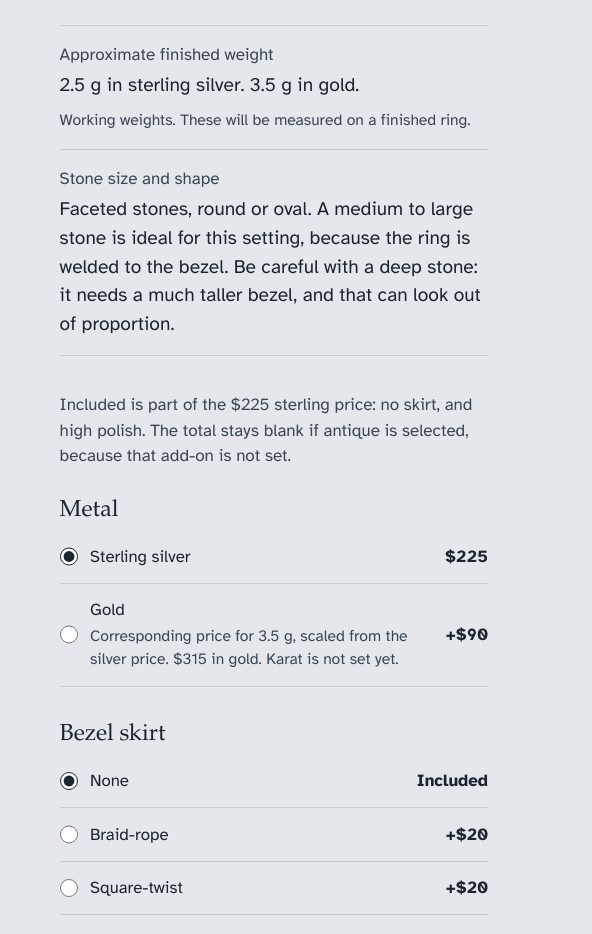
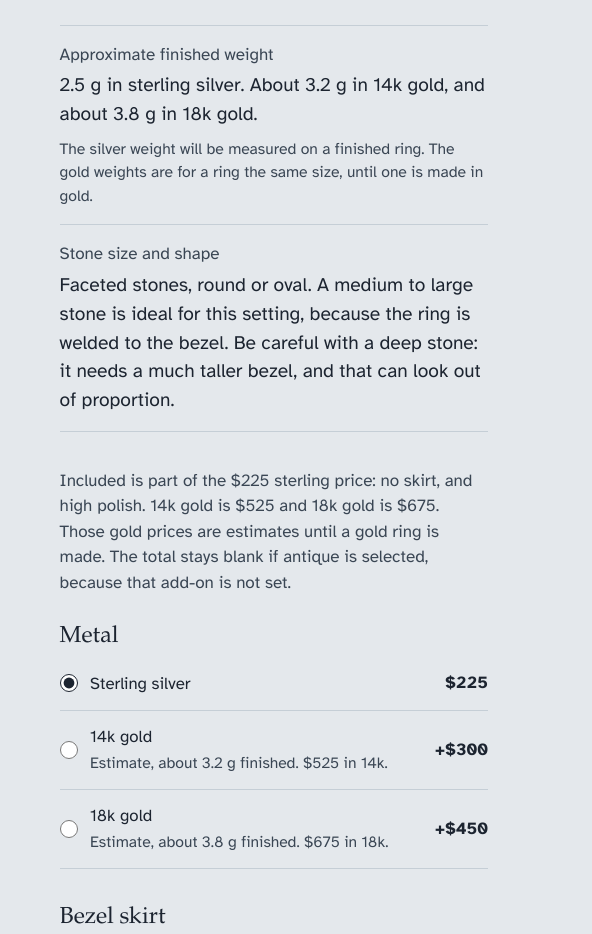
Before and after one commit to toddisaacs/JewelryByTodd, a plain HTML site: page index.html in a window 1280 px wide. Shown: the part 1092-2026 px from the top of the page, 688-1280 px from the left. Drawn offline with Linux system fonts and the light colour scheme; a web font is replaced by a local one.

Commit message:
Quote 14k and 18k from the gold in the ring.
The silver price is mostly the work. Gold adds the metal for a heavier ring, including dust that will not be refined.

```diff
--- a/index.html
+++ b/index.html
@@ -98,8 +98,8 @@
             <div>
               <dt>Approximate finished weight</dt>
               <dd>
-                2.5 g in sterling silver. 3.5 g in gold.
-                <p class="sample">Working weights. These will be measured on a finished ring.</p>
+                2.5 g in sterling silver. About 3.2 g in 14k gold, and about 3.8 g in 18k gold.
+                <p class="sample">The silver weight will be measured on a finished ring. The gold weights are for a ring the same size, until one is made in gold.</p>
               </dd>
             </div>
             <div>
@@ -109,8 +109,23 @@
           </dl>
 
           <form class="options" id="traditional-bezel-options" tabindex="-1" data-base="225" action="#">
-            <p class="price-note">Included is part of the $225 sterling price: no skirt, and high polish. The total stays blank if antique is selected, because that add-on is not set.</p>
+            <p class="price-note">Included is part of the $225 sterling price: no skirt, and high polish. 14k gold is $525 and 18k gold is $675. Those gold prices are estimates until a gold ring is made. The total stays blank if antique is selected, because that add-on is not set.</p>
 
+            <!--
+              Gold quote formula for this setting, figured 22 Oct 2026.
+              Spot used: gold $4,095/oz, silver $56.40/oz. 1 troy oz = 31.1035 g.
+              Making charge = sterling price minus the silver in it.
+              This ring: 2.5 g sterling is about $4 of silver, so the making charge is $221.
+              Finished gold grams = sterling grams × (density ÷ 10.36).
+              14k yellow is 13.07, about 3.2 g. 18k yellow is 15.58, about 3.8 g.
+              Fine gold grams = finished gold grams × 1.20 × (karat ÷ 24).
+              The 1.20 covers dust and filings that will not be refined.
+              Metal cost = fine gold grams × (gold spot ÷ 31.1035).
+              Quote = making charge + metal cost, rounded up to the next $25.
+              14k comes out about $511, quoted at $525, so the add-on is $300.
+              18k comes out about $666, quoted at $675, so the add-on is $450.
+              A $100 move in the gold spot changes this ring by about $7 in 14k and $11 in 18k.
+            -->
             <fieldset>
               <legend>Metal</legend>
               <label class="choice">
@@ -121,12 +136,20 @@
                 <span class="choice-price">$225</span>
               </label>
               <label class="choice">
-                <input type="radio" name="metal" value="gold" data-price="90">
+                <input type="radio" name="metal" value="gold-14k" data-price="300">
                 <span class="choice-text">
-                  <span class="choice-name">Gold</span>
-                  <span class="choice-detail">Corresponding price for 3.5 g, scaled from the silver price. $315 in gold. Karat is not set yet.</span>
+                  <span class="choice-name">14k gold</span>
+                  <span class="choice-detail">Estimate, about 3.2 g finished. $525 in 14k.</span>
                 </span>
-                <span class="choice-price">+$90</span>
+                <span class="choice-price">+$300</span>
+              </label>
+              <label class="choice">
+                <input type="radio" name="metal" value="gold-18k" data-price="450">
+                <span class="choice-text">
+                  <span class="choice-name">18k gold</span>
+                  <span class="choice-detail">Estimate, about 3.8 g finished. $675 in 18k.</span>
+                </span>
+                <span class="choice-price">+$450</span>
               </label>
             </fieldset>
 
@@ -212,8 +235,8 @@
           <section class="confirm" aria-labelledby="traditional-bezel-confirm">
             <h3 id="traditional-bezel-confirm">Still to fill in</h3>
             <ul>
-              <li>Confirm the finished weight. Working figures are 2.5 g in sterling silver and 3.5 g in gold.</li>
-              <li>Gold karat</li>
+              <li>Weigh a finished ring. Sterling is a working 2.5 g. Gold estimates are about 3.2 g in 14k and 3.8 g in 18k.</li>
+              <li>Confirm the gold prices after the first gold ring. Working quotes are $525 in 14k and $675 in 18k.</li>
               <li>Antique finish add-on, if there is one</li>
             </ul>
           </section>
```
